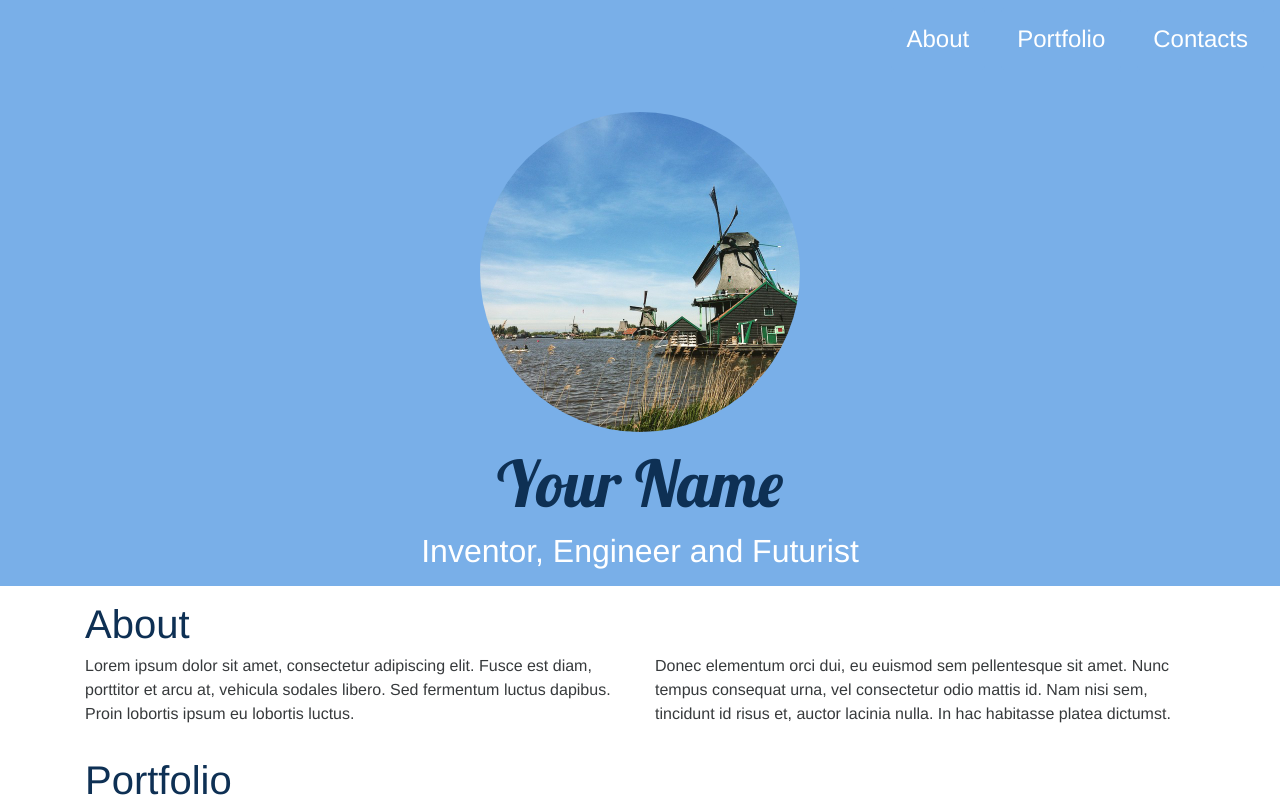
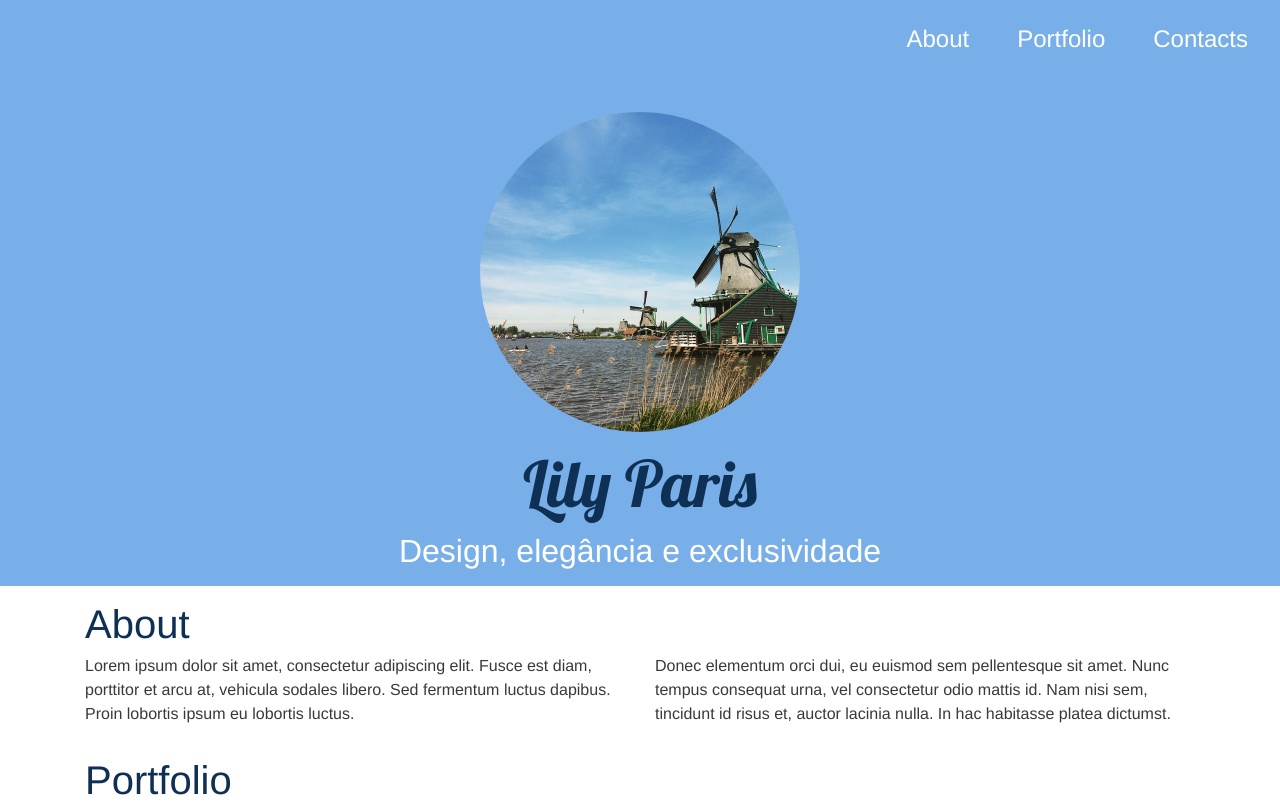
Before and after one commit to wogdalker/wogdalker.github.io, a Jekyll site: the page built from index.html, in a window 1280 px wide and 1400 px high. Shown: the top 808 px of the window. Built offline with Jekyll 4.4.1, drawn with Linux system fonts in a browser that asks for light colours; nearby versions of some CDN libraries; some of the changed text lies outside the part shown; grey boxes are pictures that could not be loaded.

Commit message:
Initial config

```diff
--- a/_config.yml
+++ b/_config.yml
@@ -1,14 +1,14 @@
 # Site settings
 # in the templates available like {{ site.myvariable }}.
-title: Clean portfolio theme for Jekyll powered by Bootstrap 4.
-email: your-email@domain.com
-brand: Your Name
-headline: Inventor, Engineer and Futurist
+title: Lily Paris
+email: contato@lily.paris
+brand: Lily Paris
+headline: Design, elegância e exclusividade
 description: > # this means to ignore newlines until "baseurl:"
-  New Site
+  Lily Paris
 baseurl: "" # the subpath of your site, e.g. /blog
 url: "http://wogdalker.github.io" # the base hostname & protocol for your site
-copyright: 2016 Whatever Company, Inc. All Rights Reserved.
+copyright: 2020 Lily Paris, Inc. All Rights Reserved.
 
 # Build settings
 markdown: kramdown
@@ -17,8 +17,9 @@ markdown: kramdown
 snapwidget: 247552
 
 # Contacts
-email: your.name@gmail.com
-phone: +1-800-555-2016
+email: contato@lily.paris
+twitter: https://www.twitter.com/LilyParisDecor
+#phone: +1-800-555-2016
 
 # Tracking
 googleAnalitycsID: UA-83933844-1
```
